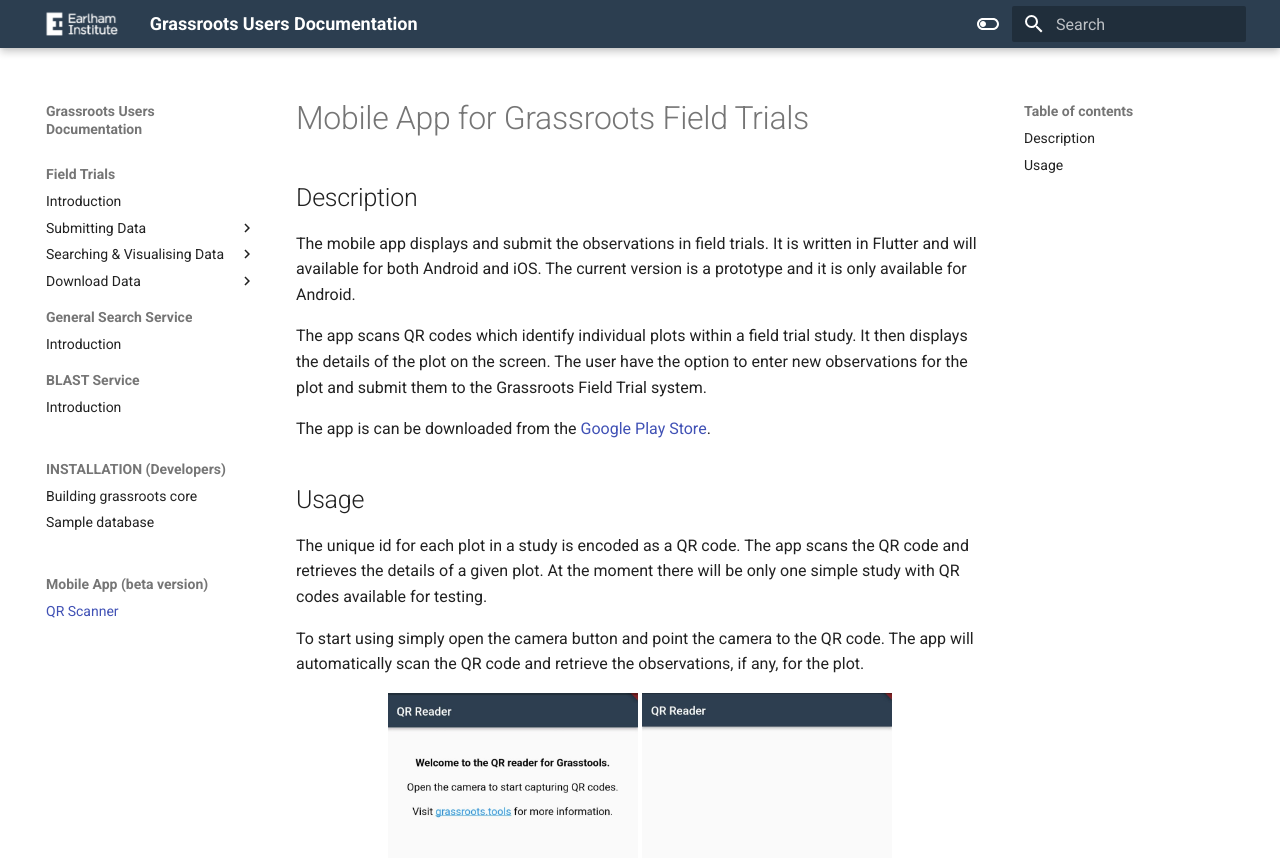
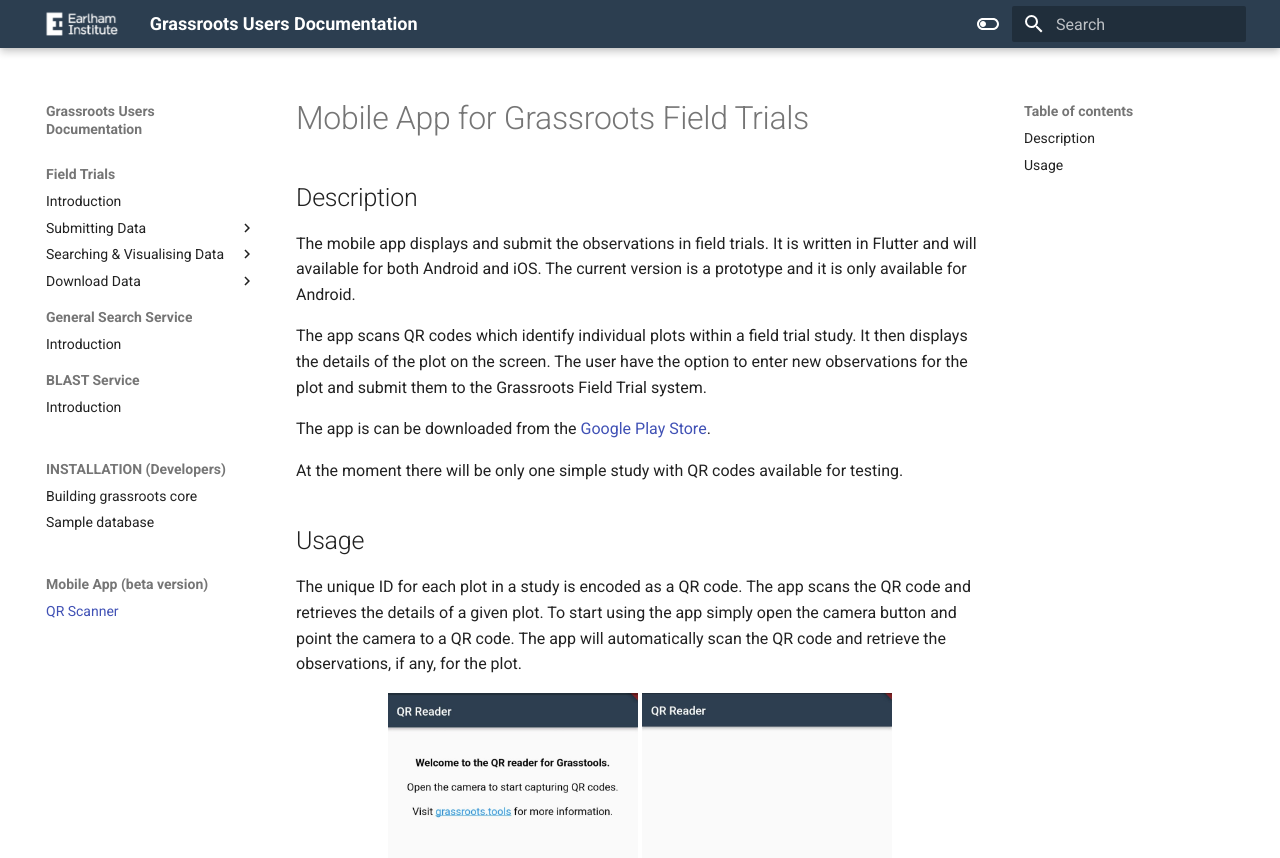
Before and after one commit to DOC-MEX/grassroots_documentation_mkdocs, an MkDocs documentation site: the page built from docs/mobile_app/index.md, in a window 1280 px wide and 900 px high. Shown: the top 858 px of the window. Built offline with MkDocs 1.6.1 and Material for MkDocs 9.7.7, drawn with Linux system fonts in a browser that asks for light colours; some of the changed text lies outside the part shown.

Commit message:
Expand explanation and add zip file with QR codes

```diff
--- a/docs/mobile_app/index.md
+++ b/docs/mobile_app/index.md
@@ -9,12 +9,11 @@ The app scans QR codes which identify individual plots within a field trial stud
 
 The app is can be downloaded from the [Google Play Store](https://play.google.com/store/apps/details?id=tools.grassroots.qr_reader).
 
+At the moment there will be only one simple study with QR codes available for testing.
 
 ## Usage
 
-The unique id for each plot in a study is encoded as a QR code. The app scans the QR code and retrieves the details of a given plot. At the moment there will be only one simple study with QR codes available for testing.
-
-To start using simply open the camera button and point the camera to the QR code. The app will automatically scan the QR code and retrieve the observations, if any, for the plot.
+The unique ID for each plot in a study is encoded as a QR code. The app scans the QR code and retrieves the details of a given plot. To start using the app simply open the camera button and point the camera to a QR code. The app will automatically scan the QR code and retrieve the observations, if any, for the plot.
 
 <div align="center">
     <img src="screenshots/welcome.jpeg" width="250px"/>
@@ -28,15 +27,15 @@ To display the observation of a specific phenotype, the user can select the avai
     <img src="screenshots/table_observations.jpeg" width="250px"/>
 </div>
 
-If the plot has no observations, the app will display a message saying that there are no observations for the plot. The user can then enter new observations by clicking on the `Add Observation` button. The app will display a form where the user can enter the details of the observation. The user can then submit the observation by clicking on the `Submit Observation` button.
+If the plot has no observations, the app will display a message saying that there are no observations for the plot. The user can then enter new observations by clicking on the `Add Observation` button. The app will display a form where the user can enter the details of a new observation. The user can then submit the observation by clicking on the `Submit Observation` button.
 
  <div align="center">
     <img src="screenshots/form.jpeg" width="250px"/>
 </div>
 
+It is possible to submit as many observations as needed for a given plot. Everytime an observation is processed the form is reset and the user can enter a new observation. The return button goes back to the previous screen, and if at least one observation was submitted sucessfully, it will also refresh the tables of observations.
+
  This a sample QR code for the plot 1 in the test study:
 ![QR code for plot 1](QR_codes/1.png)
 
-
-
-The QR codes for the plots in the test study are available in the [QR_codes](QR_codes) directory. The QR codes are named after the plot id. For example, the QR code for plot 1 is in the file [1.png](QR_codes/1.png).
+The QR codes for the plots in the test study are available in the [QR_codes](QR_codes/QRs.zip) zip file. The QR codes are named after the plot id. For example, the QR code for plot 1 is in the file [1.png](QR_codes/1.png).
```
Also changed, not shown: 1 other file.
